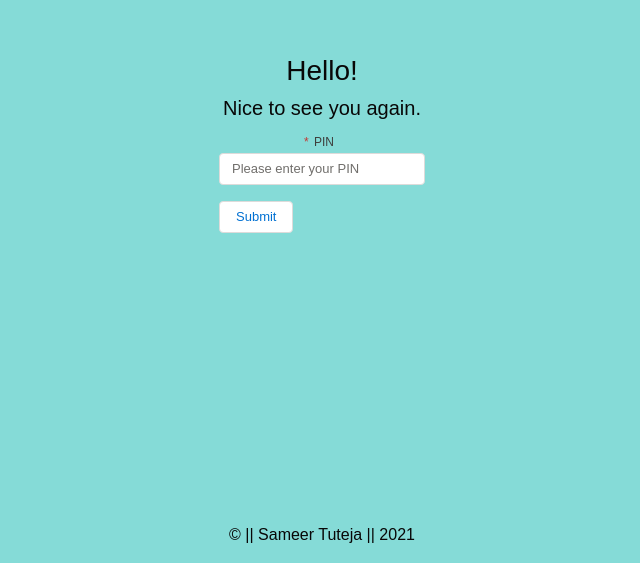
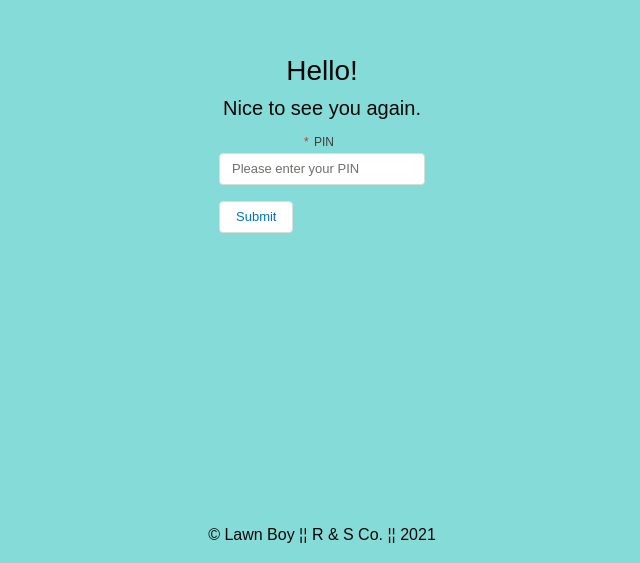
Before and after one commit to sam-tj/MoverProject, a plain HTML site: page data/index.html in a window 1280 px wide. Shown: the part 237-800 px from the top of the page, without its empty margins (318-958 px from the left). Drawn offline with Linux system fonts and the light colour scheme.

Commit message:
footer fix

```diff
--- a/data/index.html
+++ b/data/index.html
@@ -548,7 +548,7 @@
     <!-- Footer Start -->
     <footer id="footer">
       <p style="text-align: center; font-size: medium">
-        © || Sameer Tuteja || 2021
+        © Lawn Boy ¦¦ R & S Co. ¦¦ 2021
       </p>
     </footer>
     <!-- Footer End-->
```
